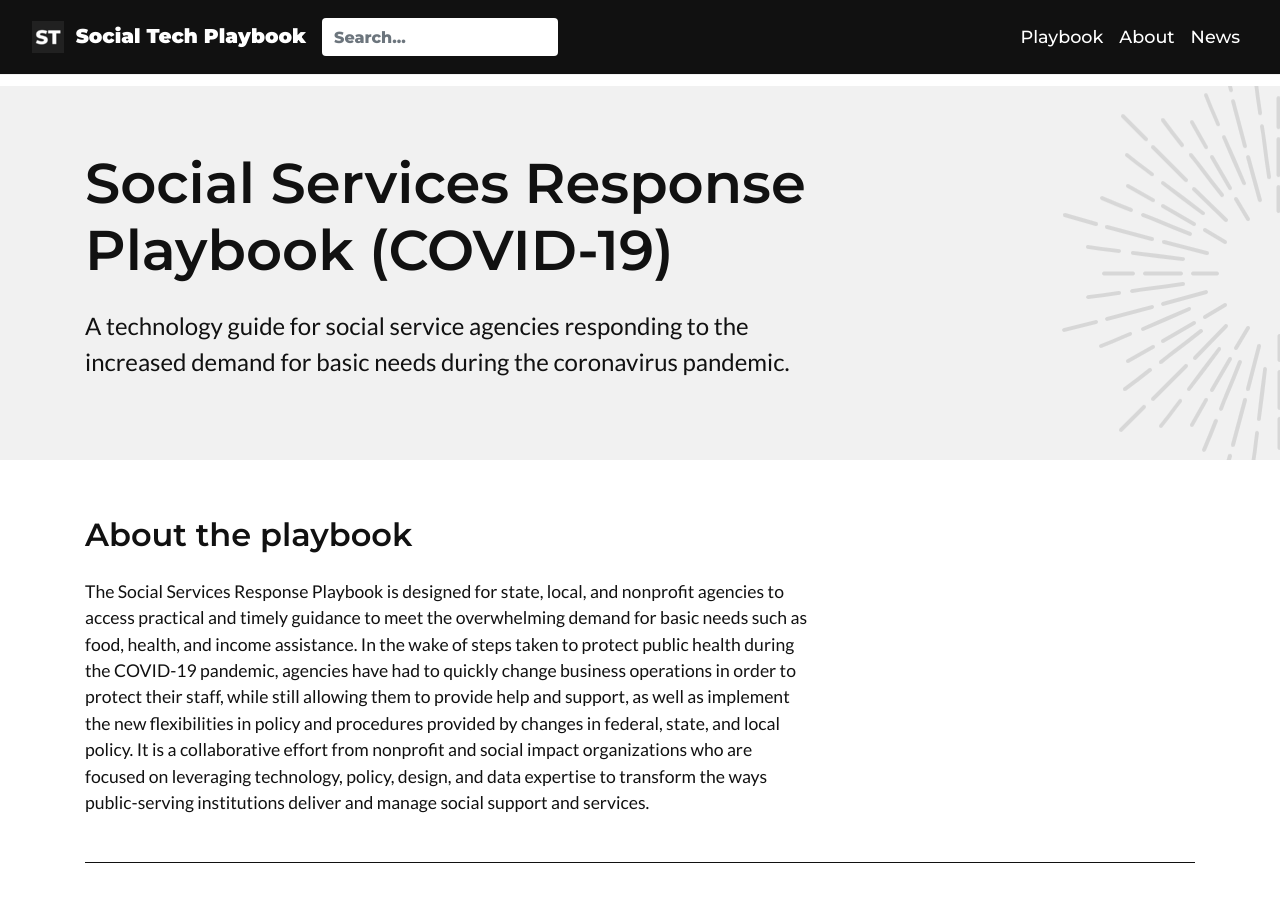
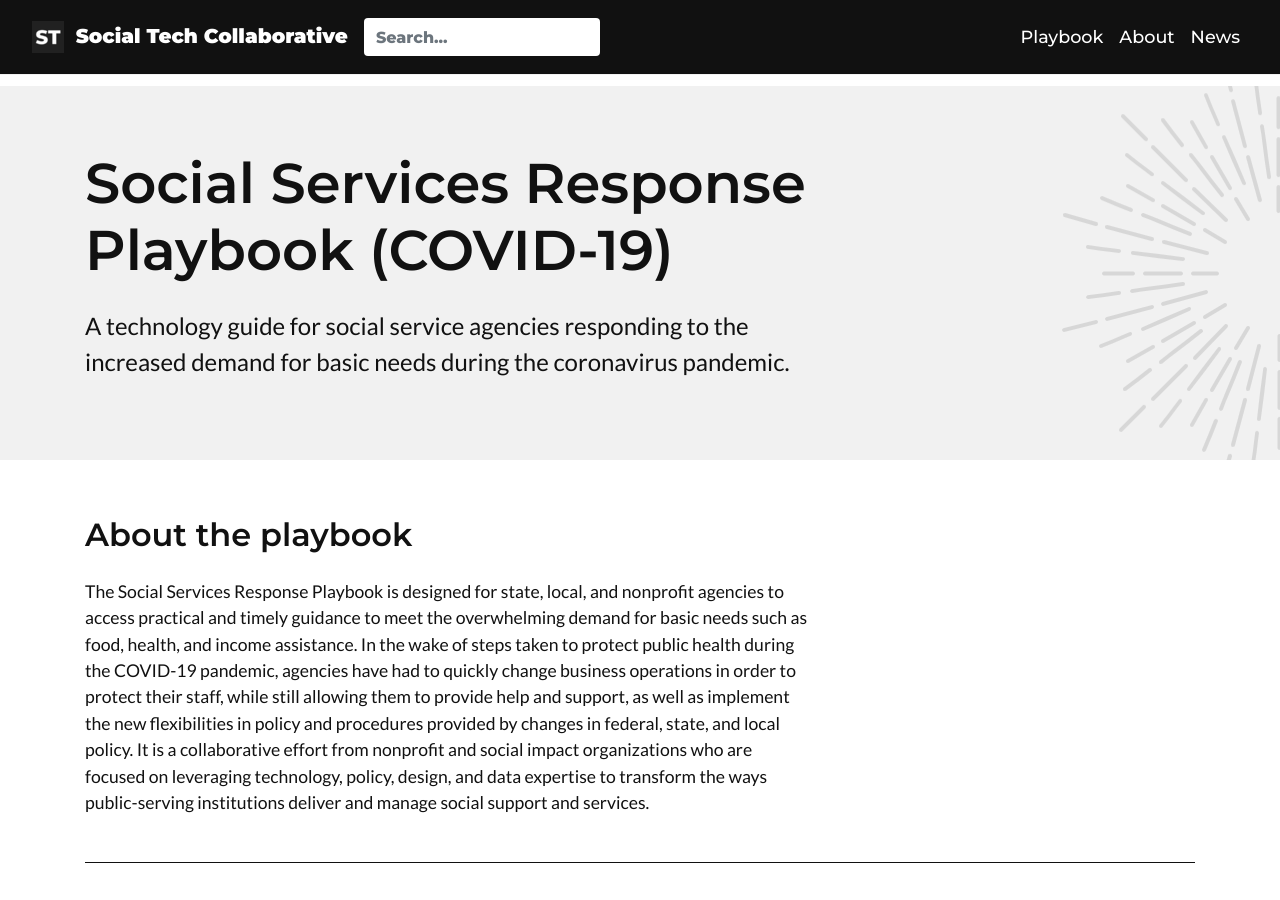
Before and after one commit to Social-Tech-Collab/socialtechcollaborative, a Jekyll site: the page built from index.html, in a window 1280 px wide and 900 px high. Built offline with Jekyll 4.4.1, drawn with Linux system fonts in a browser that asks for light colours; nearby versions of some CDN libraries; some web fonts are replaced; library files that are not in the unit come from our copies; the list of posts is cut into pages by our own code.

Commit message:
switch nav bar title

```diff
--- a/_layouts/default.html
+++ b/_layouts/default.html
@@ -54,7 +54,7 @@
 
     <!-- Navigation -->
     <nav class="navbar navbar-expand-lg navbar-light fixed-top">
-      <a class="navbar-brand font-weight-bolder mr-3" href="{{site.baseurl}}/"><img src="{{site.baseurl}}/{{site.logo}}" height="50"> &nbsp;<strong>{{site.name}}</strong></a>
+      <a class="navbar-brand font-weight-bolder mr-3" href="{{site.baseurl}}/"><img src="{{site.baseurl}}/{{site.logo}}" height="50"> &nbsp;<strong>Social Tech Collaborative</strong></a>
       <button class="navbar-light navbar-toggler" type="button" data-toggle="collapse" data-target="#navbarsDefault" aria-controls="navbarsDefault" aria-expanded="false" aria-label="Toggle navigation">
       <span class="navbar-toggler-icon"></span>
       </button>
```
